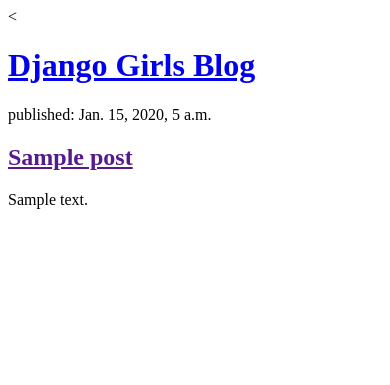
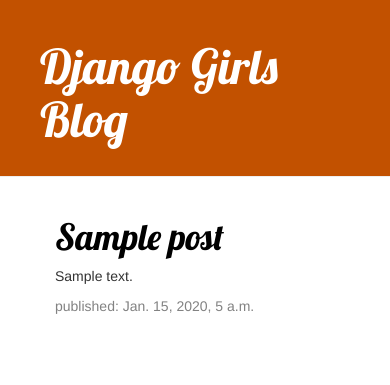
Before and after one commit to ooban/my-first-blog, a Django app: template blog/templates/blog/post_list.html in a window 390 px wide. Shown: the top 385 px of the page. Run offline with Django 3.2, Linux system fonts and the light colour scheme; the template is opened without the code that fills it: values that come from a table or form of the project are taken from there, others are empty; tables that the repository leaves empty hold one stand-in row (values such as "Sample post"); some libraries are stand-ins or nearby versions.

Commit message:
Added view and template for detailed blog post as well as a CSS for the site.

```diff
--- /dev/null
+++ b/blog/static/css/blog.css
@@ -0,0 +1,46 @@
+.page-header {
+    background-color: #C25100;
+    margin-top: 0;
+    padding: 20px 20px 20px 40px;
+}
+
+.page-header h1, .page-header h1 a, .page-header h1 a:visited, .page-header h1 a:active {
+    color: #ffffff;
+    font-size: 36pt;
+    text-decoration: none;
+}
+
+.content {
+    margin-left: 40px;
+}
+
+h1, h2, h3, h4 {
+    font-family: 'Lobster', cursive;
+}
+
+.date {
+    color: #828282;
+}
+
+.save {
+    float: right;
+}
+
+.post-form textarea, .post-form input {
+    width: 100%;
+}
+
+.top-menu, .top-menu:hover, .top-menu:visited {
+    color: #ffffff;
+    float: right;
+    font-size: 26pt;
+    margin-right: 20px;
+}
+
+.post {
+    margin-bottom: 70px;
+}
+
+.post h1 a, .post h1 a:visited {
+    color: #000000;
+}
--- /dev/null
+++ b/blog/templates/blog/base.html
@@ -0,0 +1,23 @@
+{% load static %}
+<html>
+    <head>
+      <link rel="stylesheet" href="//maxcdn.bootstrapcdn.com/bootstrap/3.2.0/css/bootstrap.min.css">
+      <link rel= "stylesheet" href="//maxcdn.bootstrapcdn.com/bootstrap/3.2.0/css/bootstrap-theme.min.css">
+      <link rel="stylesheet" href = "//fonts.googleapis.com/css?family=Lobster&subset=latin,latin-ext" type="text/css">
+      <link rel="stylesheet" href = "{% static 'css/blog.css' %}">
+        <title>Django Girls Blog</title>
+    </head>
+    <body>
+        <div class="page-header">
+            <h1><a href="/">Django Girls Blog</a></h1>
+        </div>
+        <div class="content container">
+            <div class="row">
+                <div class="col-md-8">
+                {% block content %}
+                {% endblock %}
+                </div>
+            </div>
+        </div>
+    </body>
+  </html>
--- a/blog/templates/blog/post_list.html
+++ b/blog/templates/blog/post_list.html
@@ -1,16 +1,14 @@
-<<html>
-    <head>
-        <title>Django Girls blog</title>
-    </head>
-    <body>
-        <div>
-            <h1><a href="/">Django Girls Blog</a></h1>
-        </div>
-        {% for post in posts %}
-        <div>
-          <p> published: {{ post.published_date }}</p>
-          <h2><a href="">{{ post.title}}</a></h2>
+
+{% extends 'blog/base.html' %}
+
+{% block content %}
+  {% for post in posts %}
+      <div class="post">
+        <h1><a href="{% url 'post_detail' pk=post.pk %}">{{ post.title }}</a></h1>
           <p>{{ post.text|linebreaksbr }}</p>
-          {% endfor %}
-    </body>
-</html>
+          <div class="date">
+              <p>published: {{ post.published_date }}</p>
+          </div>
+      </div>
+  {% endfor %}
+{% endblock %}
--- a/blog/urls.py
+++ b/blog/urls.py
@@ -2,5 +2,6 @@ from django.urls import path
 from . import views
 
 urlpatterns = [
-    path('', views.post_list, name='post_list')
-    ]
+    path('', views.post_list, name='post_list'),
+    path('', views.post_list, name='post_list'),
+    path('post/<int:pk>/', views.post_detail, name='post_detail')]
--- a/blog/views.py
+++ b/blog/views.py
@@ -1,7 +1,11 @@
-from django.shortcuts import render
+from django.shortcuts import render, get_object_or_404
 from .models import Post
 from django.utils import timezone
 
 def post_list(request):
     posts = Post.objects.filter(published_date__lte=timezone.now()).order_by('published_date')
     return render(request, 'blog/post_list.html', {'posts' : posts})
+
+def post_detail(request, pk):
+    post = get_object_or_404(Post, pk=pk)
+    return render(request, 'blog/post_detail.html', {'post': post})
--- a/mysite/urls.py
+++ b/mysite/urls.py
@@ -16,7 +16,5 @@ Including another URLconf
 from django.urls import path, include
 from django.contrib import admin
 
-urlpatterns = [
-    path('admin/', admin.site.urls),
-    path('', include('blog.urls'))
-]
+urlpatterns = [path('admin/', admin.site.urls),
+    path('', include('blog.urls'))]
```
Also changed, not shown: blog/templates/blog/post_detail.html (added, +13 -0 lines).
